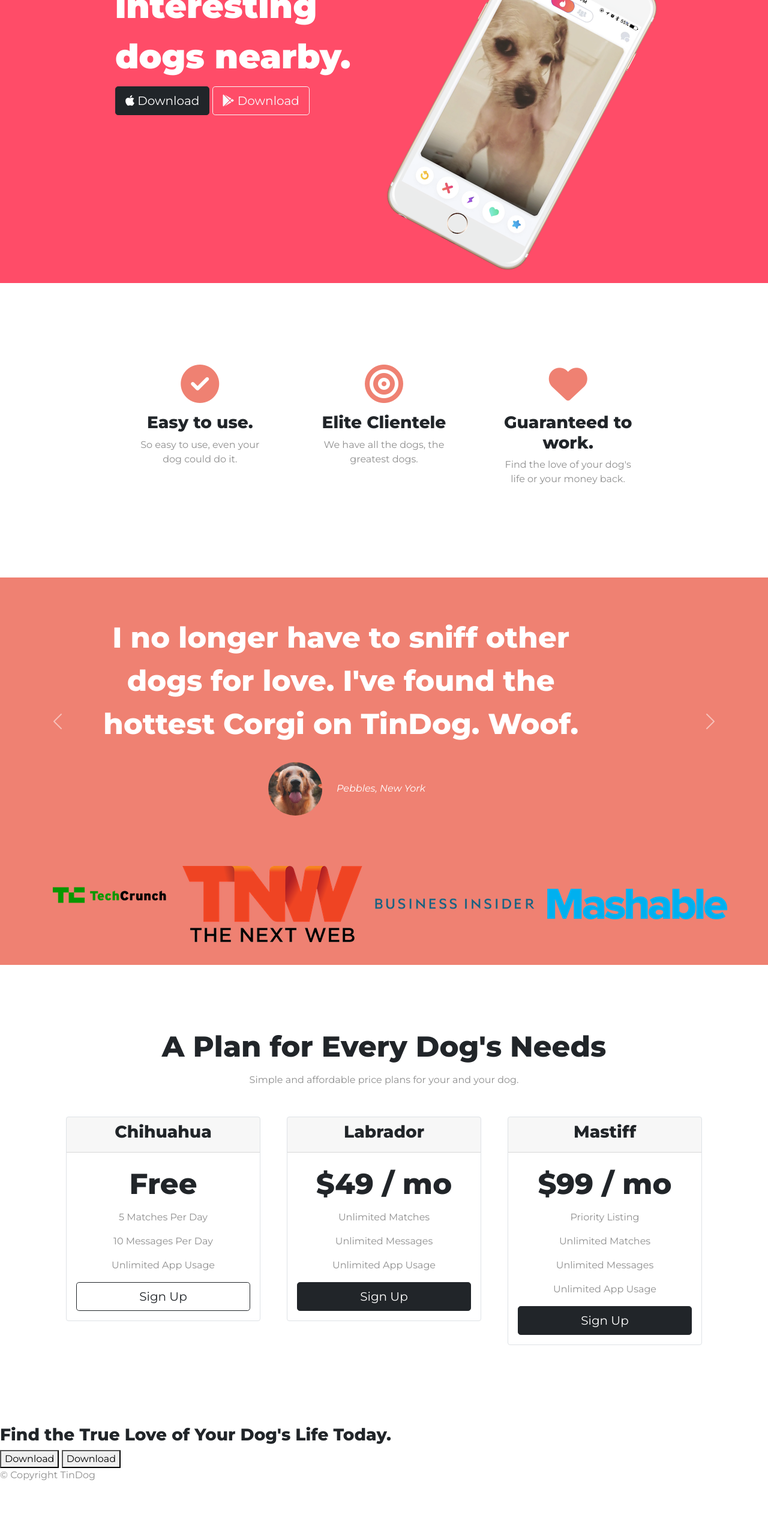
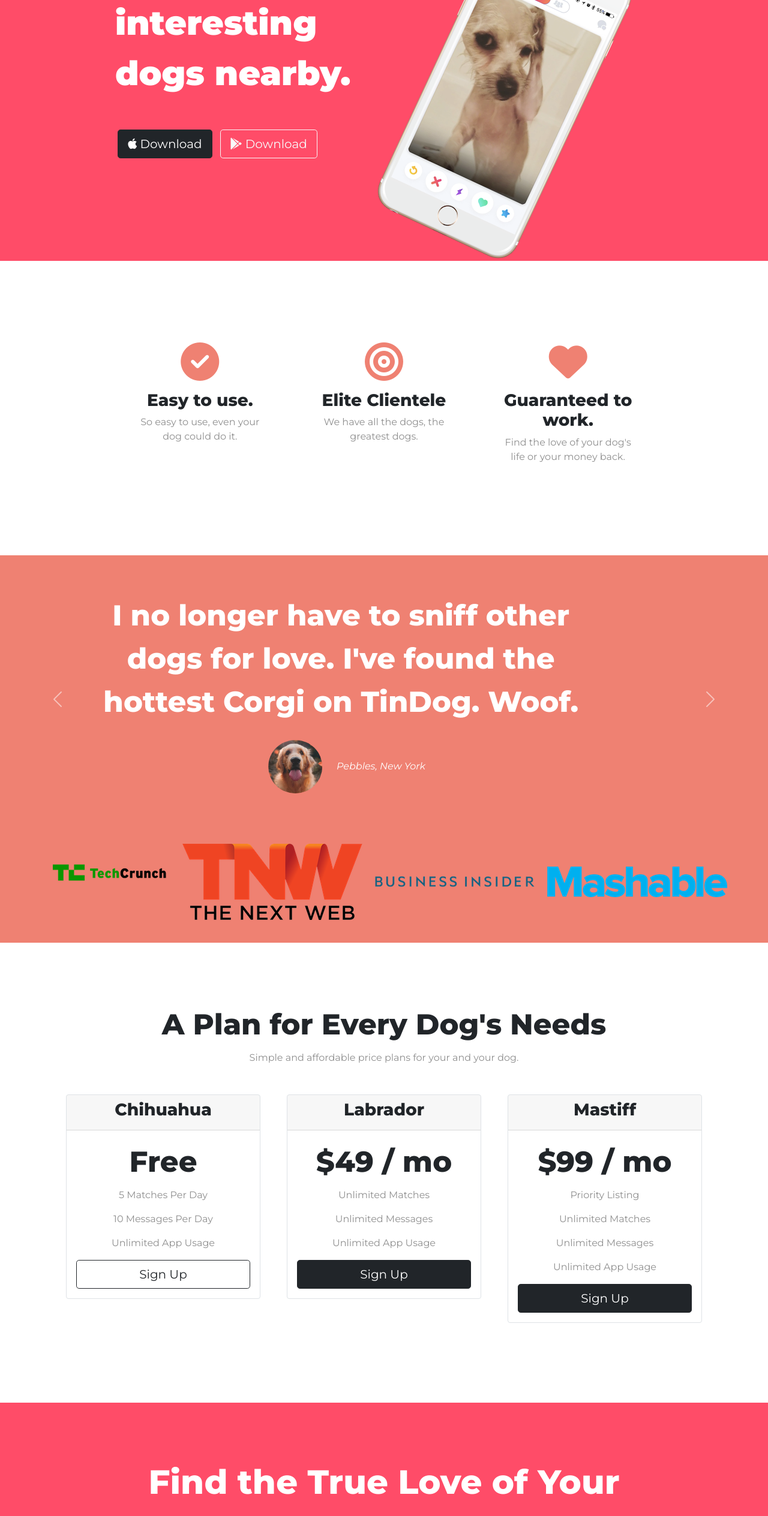
Before and after one commit to christianio123/bootstrap, a plain HTML site: page index.html in a window 1280 px wide. Shown: the part 240-2768 px from the top of the page at 60% size. Before the commit the page ends 2728 px from the top, so only its background shows below. Drawn offline with nearby package versions, Linux system fonts and the light colour scheme.

Commit message:
Bootstrap Cards, Z-Index Stack Order, Media Query

```diff
--- a/css/styles.css
+++ b/css/styles.css
@@ -8,7 +8,7 @@ body {
 }
 
 .container-fluid{
-  padding: 3% 15%;
+  padding: 3% 15% 10%;
 }
 
 h1 {
@@ -58,23 +58,41 @@ p {
 
 /* Download Buttons */
 
+.title-comment-text {
+  padding-top: 3%;
+}
+
 .download-button {
-  margin-left: 5% 3% 5% 0;
+  /* margin-left: 5% 3% 5% 0;
+  margin-top: 5%; */
+  margin: 10% 1%;
 }
 
 /* Title Image */
 
 .title-image {
+  padding-top: 1px;
+  padding-left: 5%;
+  width: 25%;
+  transform: rotate(25deg);
+  position: absolute;
+}
+
+/*
+.title-image {
   width: 60%;
   transform: rotate(28deg);
-  margin: 5% 0% 0% 20%;)
-}
+  margin: 5% 0% 0% 20%;
+  position: absolute;
+*/
 
 
 /* Features Section */
 
 #features {
   padding: 7% 15%;
+  background-color: #fff;
+  position: relative;
 }
 
 .feature-box {
@@ -137,3 +155,46 @@ p {
 .pricing-column {
   padding: 3% 2%;
 }
+
+
+
+/* CTA Section */
+
+#cta  {
+  background-color: #ff4c68;
+  color: #fff;
+  padding: 7% 15%;
+  text-align: center;
+}
+
+.cta-heading {
+  font-family:  'Montserrat', sans-serif;
+  font-size: 3.5rem;
+  line-height: 1.5
+}
+
+
+
+/* FOOTER SECTION */
+
+#footer {
+  padding: 7% 15%;
+  text-align: center;
+}
+
+.social-icon {
+  margin: 20px 10px;
+}
+
+
+@media (max-width: 1200px) {
+  #title {
+    text-align: center;
+  }
+  .title-image {
+    position: static;
+    transform: rotate(0);
+    width: 60%;
+    padding-top: 5%;
+  }
+}
--- a/index.html
+++ b/index.html
@@ -3,6 +3,7 @@
 
 <head>
   <meta charset="utf-8">
+
   <title>TinDog</title>
 
   <!-- Font Awesome -->
@@ -20,14 +21,13 @@
   <link href="https://cdn.jsdelivr.net/npm/bootstrap@5.1.3/dist/css/bootstrap.min.css" rel="stylesheet" integrity="sha384-1BmE4kWBq78iYhFldvKuhfTAU6auU8tT94WrHftjDbrCEXSU1oBoqyl2QvZ6jIW3" crossorigin="anonymous">
   <script src="https://cdn.jsdelivr.net/npm/bootstrap@5.1.3/dist/js/bootstrap.bundle.min.js" integrity="sha384-ka7Sk0Gln4gmtz2MlQnikT1wXgYsOg+OMhuP+IlRH9sENBO0LRn5q+8nbTov4+1p" crossorigin="anonymous"></script>
   <link rel="stylesheet" href="css/styles.css">
+
 </head>
 
 <body>
 
   <section id="title">
     <div class="container-fluid">
-
-
 
       <!-- Nav Bar -->
       <nav class="navbar navbar-expand-lg navbar-dark">
@@ -38,13 +38,13 @@
         <div class="collapse navbar-collapse" id="navbarTogglerDemo02">
           <ul class="navbar-nav ms-auto">
             <li class="nav-item">
-              <a class='nav-link' href="">Contact</a>
+              <a class='nav-link' href="#footer">Contact</a>
             </li>
             <li class="nav-item">
-              <a class='nav-link' href="">Pricing</a>
+              <a class='nav-link' href="#pricing">Pricing</a>
             </li>
             <li class="nav-item">
-              <a class='nav-link' href="">Downloads</a>
+              <a class='nav-link' href="#cta">Downloads</a>
             </li>
           </ul>
         </div>
@@ -56,7 +56,7 @@
 
       <div class="row">
 
-        <div class="col-lg-6">
+        <div class="col-lg-6 title-comment-text">
           <h1>Meet new and interesting dogs nearby.</h1>
           <button type="button" class="btn btn-dark btn-lg download-button"><i class="fa-brands fa-apple"></i> Download</button>
           <button type="button" class="btn btn-outline-light btn-lg download-button"><i class="fa-brands fa-google-play"></i> Download</button>
@@ -146,7 +146,7 @@
     <p>Simple and affordable price plans for your and your dog.</p>
 
 
-    <div class="row row-cols-1 row-cols-md-2 row-cols-lg-3">
+    <div class="row row-cols-1 row-cols-lg-3">
       <div class="col pricing-column">
         <div class="card border">
           <div class="card-header">
@@ -158,7 +158,7 @@
             <p>10 Messages Per Day</p>
             <p>Unlimited App Usage</p>
             <div class="d-grid gap-2">
-              <button class = "btn btn-lg btn-block btn-outline-dark" type="button">Sign Up</button>
+              <button class="btn btn-lg btn-block btn-outline-dark" type="button">Sign Up</button>
             </div>
           </div>
         </div>
@@ -166,14 +166,16 @@
 
       <div class="col pricing-column">
         <div class="card border">
-          <div class="card-header"><h3>Labrador</h3></div>
+          <div class="card-header">
+            <h3>Labrador</h3>
+          </div>
           <div class="card-body">
             <h2>$49 / mo</h2>
             <p>Unlimited Matches</p>
             <p>Unlimited Messages</p>
             <p>Unlimited App Usage</p>
             <div class="d-grid gap-2">
-              <button class = "btn btn-lg btn-block btn-dark" type="button">Sign Up</button>
+              <button class="btn btn-lg btn-block btn-dark" type="button">Sign Up</button>
             </div>
           </div>
         </div>
@@ -181,7 +183,9 @@
 
       <div class="col pricing-column">
         <div class="card border">
-          <div class="card-header"><h3>Mastiff</h3></div>
+          <div class="card-header">
+            <h3>Mastiff</h3>
+          </div>
           <div class="card-body">
             <h2>$99 / mo</h2>
             <p>Priority Listing</p>
@@ -189,7 +193,7 @@
             <p>Unlimited Messages</p>
             <p>Unlimited App Usage</p>
             <div class="d-grid gap-2">
-              <button class = "btn btn-lg btn-block btn-dark" type="button">Sign Up</button>
+              <button class="btn btn-lg btn-block btn-dark" type="button">Sign Up</button>
             </div>
           </div>
         </div>
@@ -204,9 +208,9 @@
 
   <section id="cta">
 
-    <h3>Find the True Love of Your Dog's Life Today.</h3>
-    <button type="button">Download</button>
-    <button type="button">Download</button>
+    <h3 class="cta-heading">Find the True Love of Your Dog's Life Today.</h3>
+    <button type="button" class="btn btn-dark btn-lg download-button download-button"><i class="fa-brands fa-apple"></i> Download</button>
+    <button type="button" class="btn btn-outline-light btn-lg download-button download-button"><i class="fa-brands fa-google-play"></i> Download</button>
 
   </section>
 
@@ -214,7 +218,10 @@
   <!-- Footer -->
 
   <footer id="footer">
-
+    <i class="fa-brands fa-facebook social-icon"></i>
+    <i class="fa-brands fa-twitter social-icon"></i>
+    <i class="fa-brands fa-instagram social-icon"></i>
+    <i class="fa-solid fa-envelope social-icon"></i>
     <p>© Copyright TinDog</p>
 
   </footer>
```
